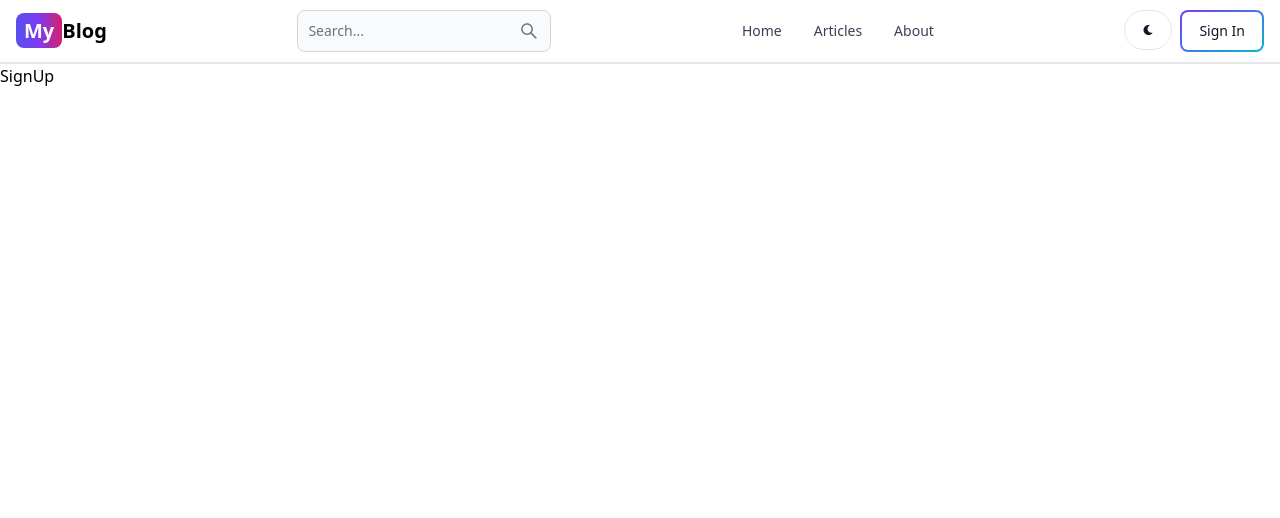
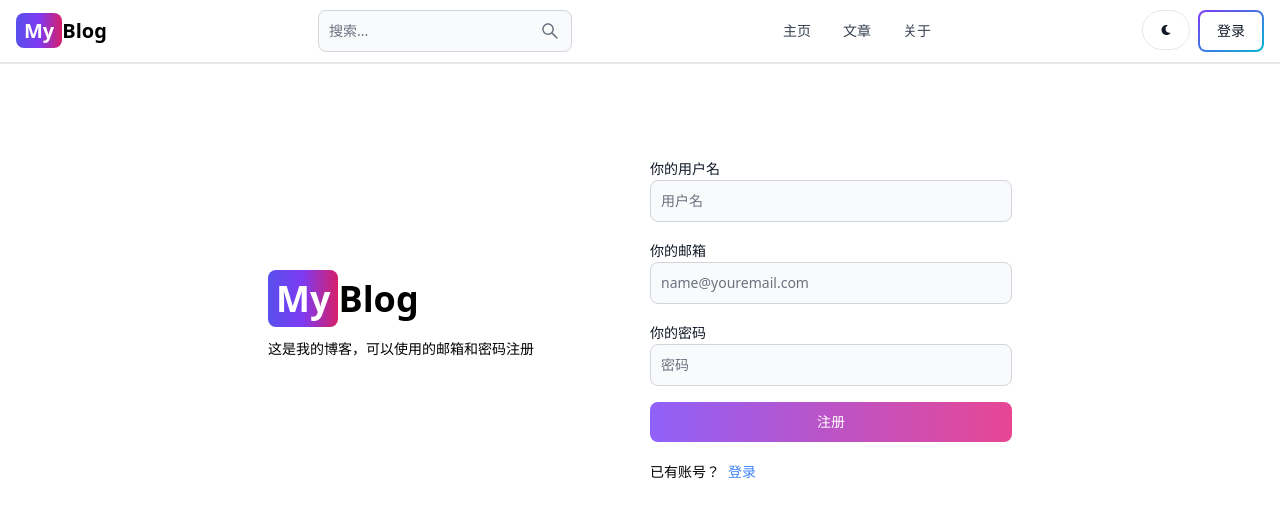
Before and after one commit to lesanity/my-blog, a React (Vite) app in the folder client/: page /sign-up in a window 1280 px wide. Shown: the top 518 px of the page. Built offline with nearby package versions, Linux system fonts and the light colour scheme.

Commit message:
create sign up page ui

```diff
--- a/client/src/components/Header.jsx
+++ b/client/src/components/Header.jsx
@@ -14,7 +14,7 @@
       <form>
         <TextInput
           type='text'
-          placeholder='Search...'
+          placeholder='搜索...'
           rightIcon={AiOutlineSearch}
           className='hidden lg:inline'
         />
@@ -27,24 +27,24 @@
           <FaMoon />
         </Button>
         <Link to='/sign-in'>
-          <Button gradientDuoTone='purpleToBlue' outline>Sign In</Button>
+          <Button gradientDuoTone='purpleToBlue' outline>登录</Button>
         </Link>
         <Navbar.Toggle />
       </div>
       <Navbar.Collapse>
         <Navbar.Link active={path === '/'} as={'div'}>
           <Link to='/'>
-            Home
+            主页
           </Link>
         </Navbar.Link>
         <Navbar.Link active={path === '/articles'} as={'div'}>
           <Link to='/articles'>
-            Articles
+            文章
           </Link>
         </Navbar.Link>
         <Navbar.Link active={path === '/about'} as={'div'}>
           <Link to='/about'>
-            About
+            关于
           </Link>
         </Navbar.Link>
       </Navbar.Collapse>
--- a/client/src/pages/SignUp.jsx
+++ b/client/src/pages/SignUp.jsx
@@ -1,7 +1,52 @@
- import React from 'react'
+import React from 'react'
+import { Button, Label, TextInput } from 'flowbite-react'
+import { Link } from 'react-router-dom'
+export default function SignUp() {
+  return <div className='min-h-screen mt-20'>
+    <div className='flex p-3 max-w-3xl mx-auto flex-col md:flex-row md:items-center gap-5'>
+      {/* left */}
+      <div className='flex-1'>
+        <Link to="/" className='font-bold dark:text-white text-4xl'>
+          <span className='px-2 py-1 bg-gradient-to-r from-indigo-600 via-purple-600 to-pink-600 rounded-lg text-white'>My</span>
+          Blog
+        </Link>
+        <p className='text-sm mt-5'>
+          这是我的博客，可以使用的邮箱和密码注册
+        </p>
+      </div>
+      {/* right */}
+      <div className='flex-1'>
+        <form className='flex flex-col gap-4'>
+          <div>
+            <Label value='你的用户名'/>
+            <TextInput type='text'
+            placeholder='用户名'
+            id='username'/>
+          </div>
+          <div className=''>
+            <Label value='你的邮箱'/>
+            <TextInput type='text'
+            placeholder='name@youremail.com'
+            id='email'/>
+          </div>
+          <div className=''>
+            <Label value='你的密码'/>
+            <TextInput type='text'
+            placeholder='密码'
+            id='password'/>
+          </div>
+          <Button gradientDuoTone='purpleToPink' type='submit'>
+          注册
+          </Button>
+        </form>
+        <div className='flex gap-2 text-sm mt-5'>
+          <span>已有账号？</span>
+          <Link to='/sign-in' className='text-blue-500'>
+          登录
+          </Link>
+        </div>
+      </div>
+    </div>
+  </div>
 
- export default function SignUp() {
-   return (
-     <div>SignUp</div>
-   )
- }
+}
```
